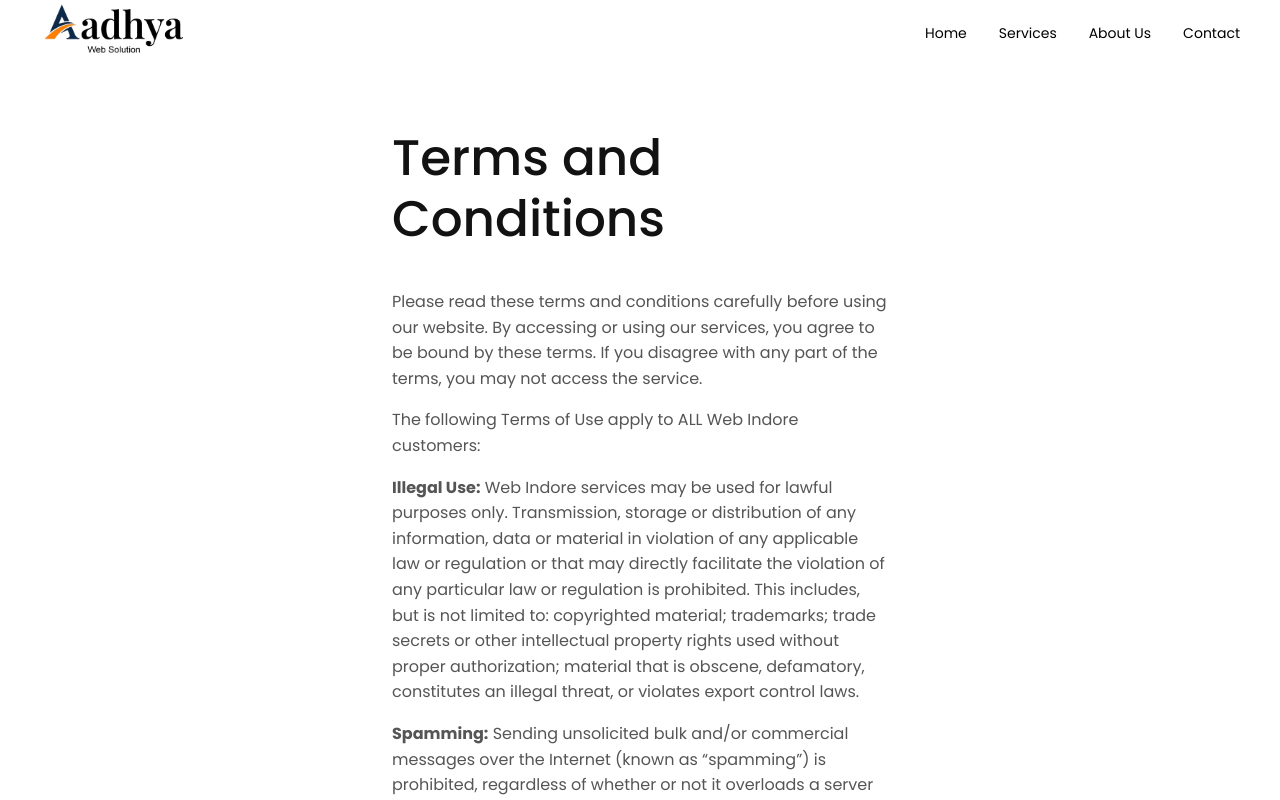
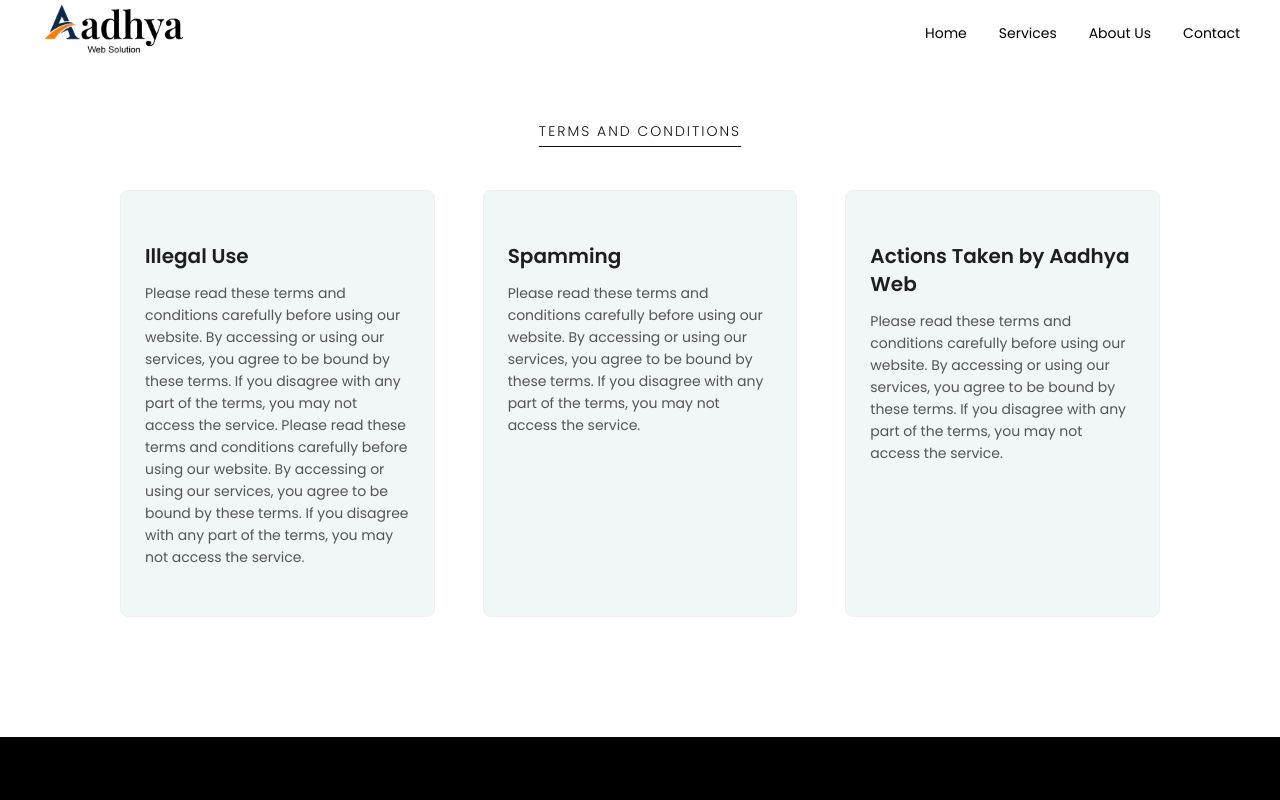
Before and after one commit to saiyashwanthsomavarapu/websolutions, a React (Vite) app: page /terms in a window 1280 px wide. Shown: the top 800 px of the page. Built offline with nearby package versions, Linux system fonts and the light colour scheme; a web font is replaced by a local one.

Commit message:
we tried this

```diff
--- a/src/components/Layout/TermsConditions.tsx
+++ b/src/components/Layout/TermsConditions.tsx
@@ -1,150 +1,249 @@
 import { Row, Col, Typography, Space, Grid } from 'antd';
+import Card from 'antd/es/card/Card';
 
-const { Title } = Typography;
+const { Title, Paragraph } = Typography;
 
+
+const styleProps = {
+    color: '#121212',
+    letterSpacing: '2px',
+    textTransform: 'uppercase' as 'uppercase',
+    fontWeight: '300',
+    textDecoration: 'underline',
+    textUnderlineOffset: '10px'
+}
 const TermsConditions = () => {
     const { useBreakpoint } = Grid;
     const screen = useBreakpoint();
 
     return (
-        <Space
-            style={{
+        <Space style={{
             display: 'flex',
             flexDirection: 'column',
             overflow: 'hidden',
-            backgroundColor: '#fff',
-            padding: screen.lg || screen.md ? '120px' : '100px 50px',
+            padding: (screen.lg || screen.md) ? '120px' : '100px 50px',
+            backgroundColor: '#fff'
+        }}>
+            <Row gutter={[48, 48]} >
+                <Col xs={24} md={24} style={{ display: 'flex', alignItems: 'center', flexDirection: 'column' }} >
+                    <Typography.Text style={styleProps}>
+                        Terms and Conditions
+                    </Typography.Text>
+                </Col>
+                <Col xs={24} md={24} lg={8}>
+
+                <Card
+            className="service-card"
+            style={{
+                marginBottom: '24px',
+                borderRadius: '8px',
+                transition: 'all 0.3s ease',
+                height: '100%',
+                padding: '24px',
+                backgroundColor: 'rgb(241, 246, 246)',
+                // maxWidth: '500px',
             }}
+            hoverable
         >
-            <Row gutter={[48, 48]} justify="center">
-            <Col xs={24} md={12} lg={12}>
-                <Title
-                level={1}
-                style={{
-                    marginTop: '8px',
-                    marginBottom: '40px',
-                    fontSize: screen.lg || screen.md ? '50px' : '30px',
-                    fontWeight: 500,
-                    color: '#121212',
-                }}
-                >
-                Terms and Conditions
-                </Title>
-                <p
-                style={{
-                    fontSize: screen.lg || screen.md ? '16px' : '14px',
-                    lineHeight: '1.6',
-                    color: '#555',
-                }}
-                >
-                Please read these terms and conditions carefully before using our website. By accessing or using our services, you agree to be bound by these terms. If you disagree with any part of the terms, you may not access the service.
-                </p>
-                <p
-                style={{
-                    fontSize: screen.lg || screen.md ? '16px' : '14px',
-                    lineHeight: '1.6',
-                    color: '#555',
-                }}
-                >
-                The following Terms of Use apply to ALL Web Indore customers:
-                </p>
-                <p
-                style={{
-                    fontSize: screen.lg || screen.md ? '16px' : '14px',
-                    lineHeight: '1.6',
-                    color: '#555',
-                }}
-                >
-                <strong>Illegal Use:</strong> Web Indore services may be used for lawful purposes only. Transmission, storage or distribution of any information, data or material in violation of any applicable law or regulation or that may directly facilitate the violation of any particular law or regulation is prohibited. This includes, but is not limited to: copyrighted material; trademarks; trade secrets or other intellectual property rights used without proper authorization; material that is obscene, defamatory, constitutes an illegal threat, or violates export control laws.
-                </p>
-                <p
-                style={{
-                    fontSize: screen.lg || screen.md ? '16px' : '14px',
-                    lineHeight: '1.6',
-                    color: '#555',
-                }}
-                >
-                <strong>Spamming:</strong> Sending unsolicited bulk and/or commercial messages over the Internet (known as “spamming”) is prohibited, regardless of whether or not it overloads a server or disrupts service to Web Indore’s customers. Web Indore reserves the right to determine, in its sole and absolute discretion, what constitutes a violation of this provision.
-                </p>
-                <p
-                style={{
-                    fontSize: screen.lg || screen.md ? '16px' : '14px',
-                    lineHeight: '1.6',
-                    color: '#555',
-                }}
-                />
-                <strong>Viruses and Other Destructive Activities: </strong> Use of Web Indore’s services or equipment for creating or sending Internet viruses, worms or Trojan horses, or for pinging, flooding or mail bombing, or engaging in denial of service attacks is prohibited.
-                <p
-                style={{
-                    fontSize: screen.lg || screen.md ? '16px' : '14px',
-                    lineHeight: '1.6',
-                    color: '#555',
-                }}
-                >
-                <strong>Pornography:</strong> The use of Web Indore’s services to store, post, display, transmit, advertise or otherwise make available any type of pornography is prohibited. Web Indore as required by law, and will, notify law enforcement agencies when it becomes aware of the presence of pornography on, or being transmitted through its services.
-                </p>
-                <p
-                style={{
-                    fontSize: screen.lg || screen.md ? '16px' : '14px',
-                    lineHeight: '1.6',
-                    color: '#555',
-                }}
-                >
-                <strong>Payment:</strong> Web Indore reserves the right to suspend the services if the payments are not made by the due date. Web Indore shall not be held liable for any kind of loss due to disruption of services.
-                </p>
-                <p
-                style={{
-                    fontSize: screen.lg || screen.md ? '16px' : '14px',
-                    lineHeight: '1.6',
-                    color: '#555',
-                }}
-                >
-                <strong>Actions Taken by Aadhya Web :</strong> The failure by a customer to meet or follow any of the TOU is grounds for account deactivation. Web Indore will be the sole arbiter as to what constitutes a violation of the TOU. Web Indore reserves the right to remove any account without prior notice and to refuse service to anyone at any time. Depending on the severity of the violation, Web Indore may, at its sole discretion, restrict, suspend or terminate a customer’s web hosting account and/or pursue other civil remedies. If such violation is a criminal offense, Web Indore will notify the appropriate law enforcement authorities of such violation. Web Indore does not issue credits for outages incurred through service disablement resulting from TOU violations. Web Indore customers agree to indemnify and hold harmless Web Indore from any claims resulting from the use of our services that damages them or any other party.
-                </p>
-                <p
-                style={{
-                    fontSize: screen.lg || screen.md ? '16px' : '14px',
-                    lineHeight: '1.6',
-                    color: '#555',
-                }}
-                >
-                <strong>IRC :</strong> Web Indore does not allow IRC or IRC bots to be operated by Web Hosting and E-Commerce customers.
-                </p>
-                <p
-                style={{
-                    fontSize: screen.lg || screen.md ? '16px' : '14px',
-                    lineHeight: '1.6',
-                    color: '#555',
-                }}
-                >
-                <strong>Anti Piracy:</strong> Web Indore’s Web Hosting and E-Commerce accounts should not be used to distribute illegal or pirated software and/or multimedia products.
+            <div style={{ fontSize: '32px', marginBottom: '10px' }}>
+                {/* <img src={img} style={{ width: '50px', height: '50px' }} /> */}
+            </div>
+            <Title level={4} style={{ marginBottom: '12px', }}>Illegal Use</Title>
+            <Paragraph style={{ color: '#555', marginBottom: 0 }}>
+            Please read these terms and conditions carefully before using our website. By accessing or using our services, you agree to be bound by these terms. If you disagree with any part of the terms, you may not access the service.
+            Please read these terms and conditions carefully before using our website. By accessing or using our services, you agree to be bound by these terms. If you disagree with any part of the terms, you may not access the service.
 
-                    The Web Indore service is provided on an as is, as available basis without warranties of any kind, either express or implied, including, but not limited to, warranties of merchantability, fitness for a particular purpose or non-infringement. Web Indore and its partners and suppliers will not be liable for any cost or damage arising either directly or indirectly from any transaction or use of the service.
-                </p>
-                <p
-                style={{
-                    fontSize: screen.lg || screen.md ? '16px' : '14px',
-                    lineHeight: '1.6',
-                    color: '#555',
-                }}
-                >
-                <strong>Income Disclaimer:</strong> Web Indore strictly prohibits its Partners from publicly disclosing their own earnings because no one person’s income is typical but does show what is possible with time, effort, and dedication.
+            </Paragraph>
+        </Card>
+            </Col>
+            <Col xs={24} md={24} lg={8}>
 
-                            What you earn as an Web Indore partners is wholly determined by your own individual efforts. Web Indore does not guarantee that any partners will earn any amount of income or any income at all from the promotion of our program.
+                <Card
+            className="service-card"
+            style={{
+                marginBottom: '24px',
+                borderRadius: '8px',
+                transition: 'all 0.3s ease',
+                height: '100%',
+                padding: '24px',
+                backgroundColor: 'rgb(241, 246, 246)'
+                // maxWidth: '500px',
+            }}
+            hoverable
+        >
+            <div style={{ fontSize: '32px', marginBottom: '10px' }}>
+                {/* <img src={img} style={{ width: '50px', height: '50px' }} /> */}
+            </div>
+            <Title level={4} style={{ marginBottom: '12px', }}>Spamming</Title>
+            <Paragraph style={{ color: '#555', marginBottom: 0 }}>
+            Please read these terms and conditions carefully before using our website. By accessing or using our services, you agree to be bound by these terms. If you disagree with any part of the terms, you may not access the service.
+            </Paragraph>
+        </Card>
+            </Col>
+            <Col xs={24} md={24} lg={8}>
 
-                            The amount of time and/or money you invest in your business, will determine your success.</p>
-                <p
-                style={{
-                    fontSize: screen.lg || screen.md ? '16px' : '14px',
-                    lineHeight: '1.6',
-                    color: '#555',
-                }}
-                >
-                <strong>Cancellations and Refunds:</strong> Refundable: Not withstanding anything to the contrary contained in this policy, there are no refunds for all products or services of the Company.
-                Cancellation: You may terminate or cancel the Services from the control panel at any time. If you cancel the Services, you are obligated to pay all fees and charges occurred prior to the effectiveness of such cancellation. If you request to suspend or cancel your customer account, your access to the control panel will be suspended and you will not be able to access the billing system to renew products or services or to update your account information. However, you will continue to have access to use the services already purchased until the end of your prepaid term.                </p>
+                <Card
+            className="service-card"
+            style={{
+                marginBottom: '24px',
+                borderRadius: '8px',
+                transition: 'all 0.3s ease',
+                height: '100%',
+                padding: '24px',
+                backgroundColor: 'rgb(241, 246, 246)'
+                // maxWidth: '500px',
+            }}
+            hoverable
+        >
+            <div style={{ fontSize: '32px', marginBottom: '10px' }}>
+                {/* <img src={img} style={{ width: '50px', height: '50px' }} /> */}
+            </div>
+            <Title level={4} style={{ marginBottom: '12px', }}>Actions Taken by Aadhya Web</Title>
+            <Paragraph style={{ color: '#555', marginBottom: 0 }}>
+            Please read these terms and conditions carefully before using our website. By accessing or using our services, you agree to be bound by these terms. If you disagree with any part of the terms, you may not access the service.
+            </Paragraph>
+        </Card>
             </Col>
-        </Row>
-    </Space>
+            </Row>
+        </Space >
+    //     <Space
+    //         style={{
+    //         display: 'flex',
+    //         flexDirection: 'column',
+    //         overflow: 'hidden',
+    //         backgroundColor: '#fff',
+    //         padding: screen.lg || screen.md ? '120px' : '100px 50px',
+    //         }}
+    //     >
+    //         <Row gutter={[48, 48]} justify="center">
+    //         <Col xs={24} md={12} lg={12}>
+    //             <Title
+    //             level={1}
+    //             style={{
+    //                 marginTop: '8px',
+    //                 marginBottom: '40px',
+    //                 fontSize: screen.lg || screen.md ? '50px' : '30px',
+    //                 fontWeight: 500,
+    //                 color: '#121212',
+    //             }}
+    //             >
+    //             Terms and Conditions
+    //             </Title>
+    //             <p
+    //             style={{
+    //                 fontSize: screen.lg || screen.md ? '16px' : '14px',
+    //                 lineHeight: '1.6',
+    //                 color: '#555',
+    //             }}
+    //             >
+    //             Please read these terms and conditions carefully before using our website. By accessing or using our services, you agree to be bound by these terms. If you disagree with any part of the terms, you may not access the service.
+    //             </p>
+    //             <p
+    //             style={{
+    //                 fontSize: screen.lg || screen.md ? '16px' : '14px',
+    //                 lineHeight: '1.6',
+    //                 color: '#555',
+    //             }}
+    //             >
+    //             The following Terms of Use apply to ALL Web Indore customers:
+    //             </p>
+    //             <p
+    //             style={{
+    //                 fontSize: screen.lg || screen.md ? '16px' : '14px',
+    //                 lineHeight: '1.6',
+    //                 color: '#555',
+    //             }}
+    //             >
+    //             <strong>Illegal Use:</strong> Web Indore services may be used for lawful purposes only. Transmission, storage or distribution of any information, data or material in violation of any applicable law or regulation or that may directly facilitate the violation of any particular law or regulation is prohibited. This includes, but is not limited to: copyrighted material; trademarks; trade secrets or other intellectual property rights used without proper authorization; material that is obscene, defamatory, constitutes an illegal threat, or violates export control laws.
+    //             </p>
+    //             <p
+    //             style={{
+    //                 fontSize: screen.lg || screen.md ? '16px' : '14px',
+    //                 lineHeight: '1.6',
+    //                 color: '#555',
+    //             }}
+    //             >
+    //             <strong>Spamming:</strong> Sending unsolicited bulk and/or commercial messages over the Internet (known as “spamming”) is prohibited, regardless of whether or not it overloads a server or disrupts service to Web Indore’s customers. Web Indore reserves the right to determine, in its sole and absolute discretion, what constitutes a violation of this provision.
+    //             </p>
+    //             <p
+    //             style={{
+    //                 fontSize: screen.lg || screen.md ? '16px' : '14px',
+    //                 lineHeight: '1.6',
+    //                 color: '#555',
+    //             }}
+    //             />
+    //             <strong>Viruses and Other Destructive Activities: </strong> Use of Web Indore’s services or equipment for creating or sending Internet viruses, worms or Trojan horses, or for pinging, flooding or mail bombing, or engaging in denial of service attacks is prohibited.
+    //             <p
+    //             style={{
+    //                 fontSize: screen.lg || screen.md ? '16px' : '14px',
+    //                 lineHeight: '1.6',
+    //                 color: '#555',
+    //             }}
+    //             >
+    //             <strong>Pornography:</strong> The use of Web Indore’s services to store, post, display, transmit, advertise or otherwise make available any type of pornography is prohibited. Web Indore as required by law, and will, notify law enforcement agencies when it becomes aware of the presence of pornography on, or being transmitted through its services.
+    //             </p>
+    //             <p
+    //             style={{
+    //                 fontSize: screen.lg || screen.md ? '16px' : '14px',
+    //                 lineHeight: '1.6',
+    //                 color: '#555',
+    //             }}
+    //             >
+    //             <strong>Payment:</strong> Web Indore reserves the right to suspend the services if the payments are not made by the due date. Web Indore shall not be held liable for any kind of loss due to disruption of services.
+    //             </p>
+    //             <p
+    //             style={{
+    //                 fontSize: screen.lg || screen.md ? '16px' : '14px',
+    //                 lineHeight: '1.6',
+    //                 color: '#555',
+    //             }}
+    //             >
+    //             <strong>Actions Taken by Aadhya Web :</strong> The failure by a customer to meet or follow any of the TOU is grounds for account deactivation. Web Indore will be the sole arbiter as to what constitutes a violation of the TOU. Web Indore reserves the right to remove any account without prior notice and to refuse service to anyone at any time. Depending on the severity of the violation, Web Indore may, at its sole discretion, restrict, suspend or terminate a customer’s web hosting account and/or pursue other civil remedies. If such violation is a criminal offense, Web Indore will notify the appropriate law enforcement authorities of such violation. Web Indore does not issue credits for outages incurred through service disablement resulting from TOU violations. Web Indore customers agree to indemnify and hold harmless Web Indore from any claims resulting from the use of our services that damages them or any other party.
+    //             </p>
+    //             <p
+    //             style={{
+    //                 fontSize: screen.lg || screen.md ? '16px' : '14px',
+    //                 lineHeight: '1.6',
+    //                 color: '#555',
+    //             }}
+    //             >
+    //             <strong>IRC :</strong> Web Indore does not allow IRC or IRC bots to be operated by Web Hosting and E-Commerce customers.
+    //             </p>
+    //             <p
+    //             style={{
+    //                 fontSize: screen.lg || screen.md ? '16px' : '14px',
+    //                 lineHeight: '1.6',
+    //                 color: '#555',
+    //             }}
+    //             >
+    //             <strong>Anti Piracy:</strong> Web Indore’s Web Hosting and E-Commerce accounts should not be used to distribute illegal or pirated software and/or multimedia products.
+
+    //                 The Web Indore service is provided on an as is, as available basis without warranties of any kind, either express or implied, including, but not limited to, warranties of merchantability, fitness for a particular purpose or non-infringement. Web Indore and its partners and suppliers will not be liable for any cost or damage arising either directly or indirectly from any transaction or use of the service.
+    //             </p>
+    //             <p
+    //             style={{
+    //                 fontSize: screen.lg || screen.md ? '16px' : '14px',
+    //                 lineHeight: '1.6',
+    //                 color: '#555',
+    //             }}
+    //             >
+    //             <strong>Income Disclaimer:</strong> Web Indore strictly prohibits its Partners from publicly disclosing their own earnings because no one person’s income is typical but does show what is possible with time, effort, and dedication.
+
+    //                         What you earn as an Web Indore partners is wholly determined by your own individual efforts. Web Indore does not guarantee that any partners will earn any amount of income or any income at all from the promotion of our program.
+
+    //                         The amount of time and/or money you invest in your business, will determine your success.</p>
+    //             <p
+    //             style={{
+    //                 fontSize: screen.lg || screen.md ? '16px' : '14px',
+    //                 lineHeight: '1.6',
+    //                 color: '#555',
+    //             }}
+    //             >
+    //             <strong>Cancellations and Refunds:</strong> Refundable: Not withstanding anything to the contrary contained in this policy, there are no refunds for all products or services of the Company.
+    //             Cancellation: You may terminate or cancel the Services from the control panel at any time. If you cancel the Services, you are obligated to pay all fees and charges occurred prior to the effectiveness of such cancellation. If you request to suspend or cancel your customer account, your access to the control panel will be suspended and you will not be able to access the billing system to renew products or services or to update your account information. However, you will continue to have access to use the services already purchased until the end of your prepaid term.                </p>
+    //         </Col>
+    //     </Row>
+    // </Space>
     );
 }
 
```
